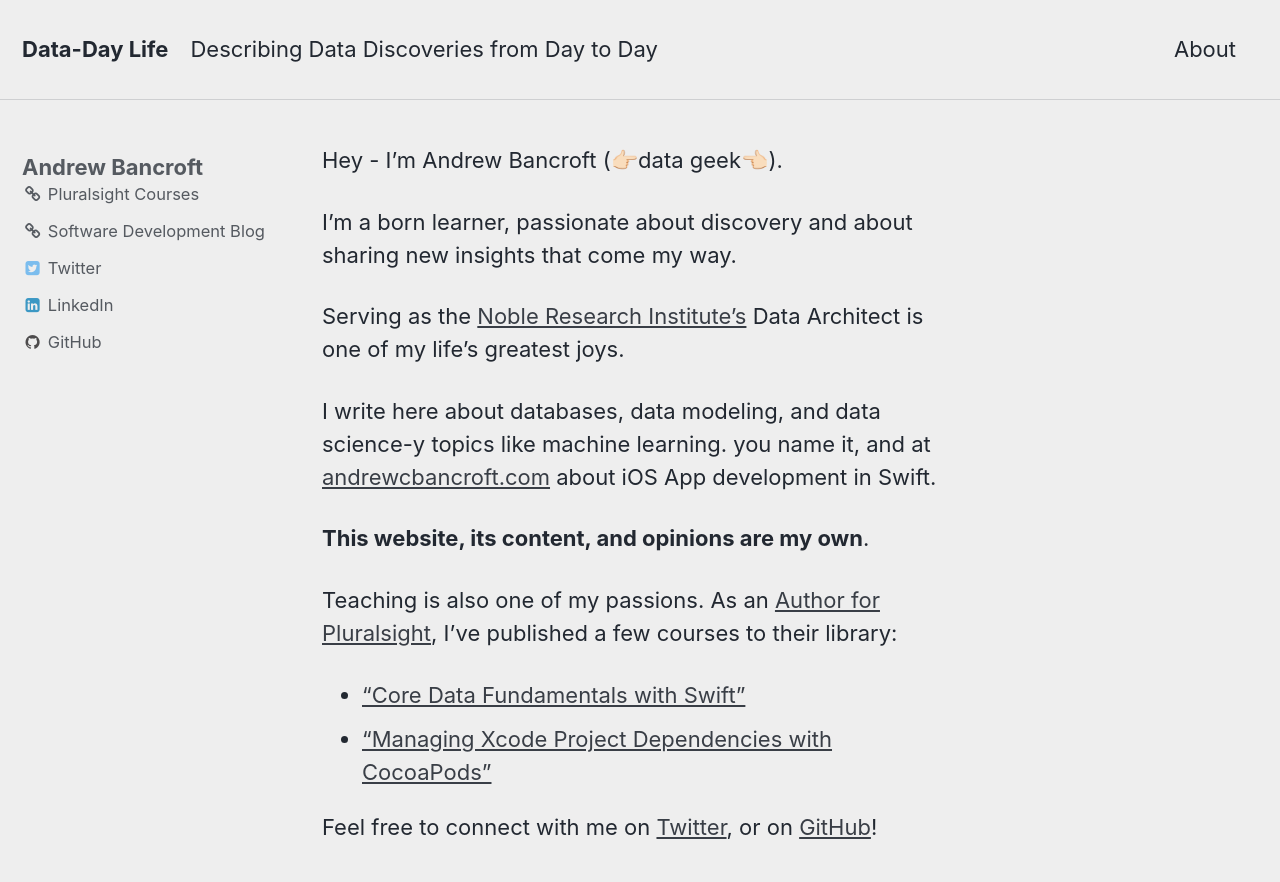
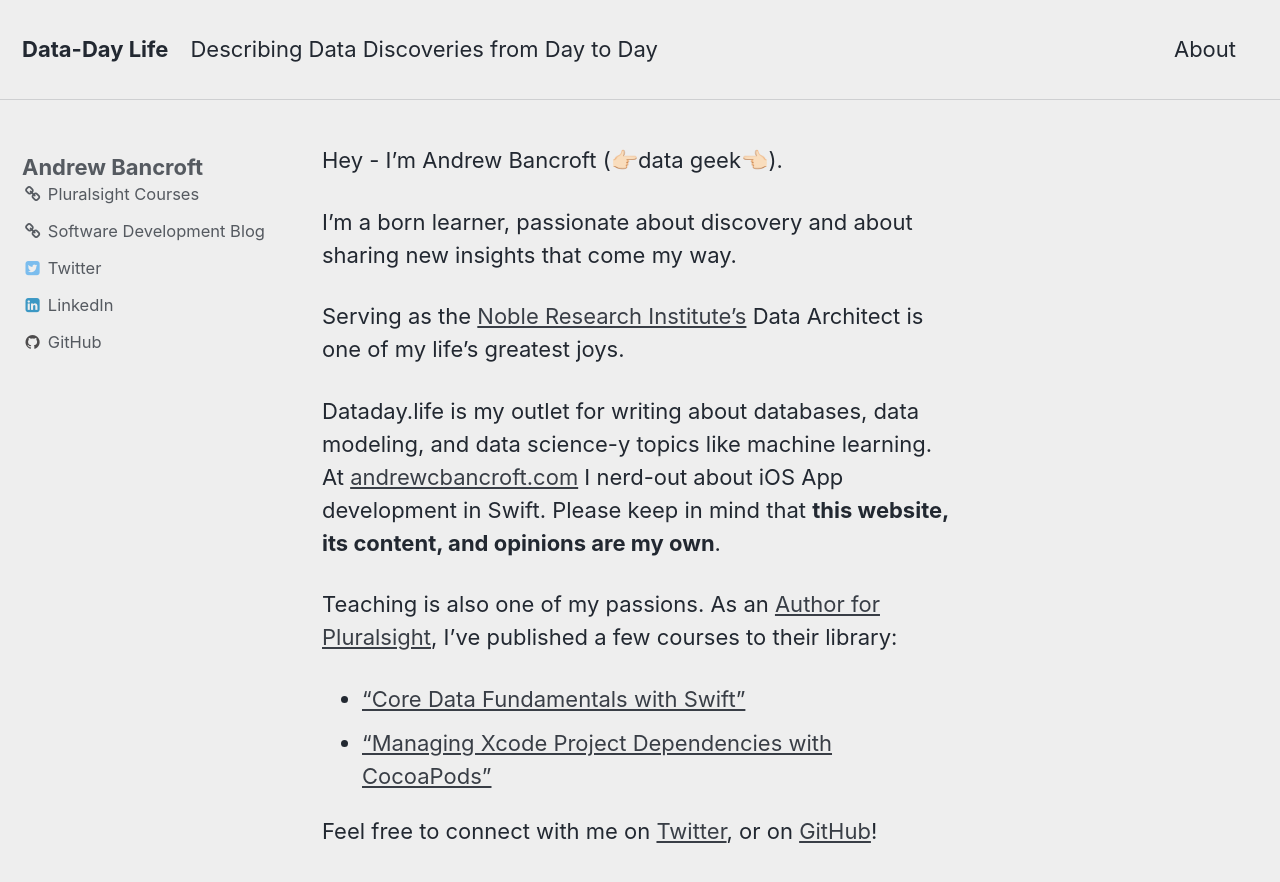
Before and after one commit to andrewcbancroft/datadaylife-blog, a Jekyll site: the page built from about.md, in a window 1280 px wide and 900 px high. Shown: the top 882 px of the window. Built offline with Jekyll 4.4.1, drawn with Linux system fonts in a browser that asks for light colours.

Commit message:
Update about.md

```diff
--- a/about.md
+++ b/about.md
@@ -9,9 +9,7 @@
 
 Serving as the <a title="The Noble Research Institute, Inc." href="http://www.noble.org" target="_blank">Noble Research Institute's</a> Data Architect is one of my life's greatest joys.
 
-I write here about databases, data modeling, and data science-y topics like machine learning. you name it, and at [andrewcbancroft.com](https://www.andrewcbancroft.com) about iOS App development in Swift.
-
-<strong>This website, its content, and opinions are my own</strong>.
+Dataday.life is my outlet for writing about databases, data modeling, and data science-y topics like machine learning. At [andrewcbancroft.com](https://www.andrewcbancroft.com) I nerd-out about iOS App development in Swift. Please keep in mind that <strong>this website, its content, and opinions are my own</strong>.
 
 Teaching is also one of my passions. As an [Author for Pluralsight](https://www.pluralsight.com/authors/andrew-bancroft), I've published a few courses to their library:
 
```
